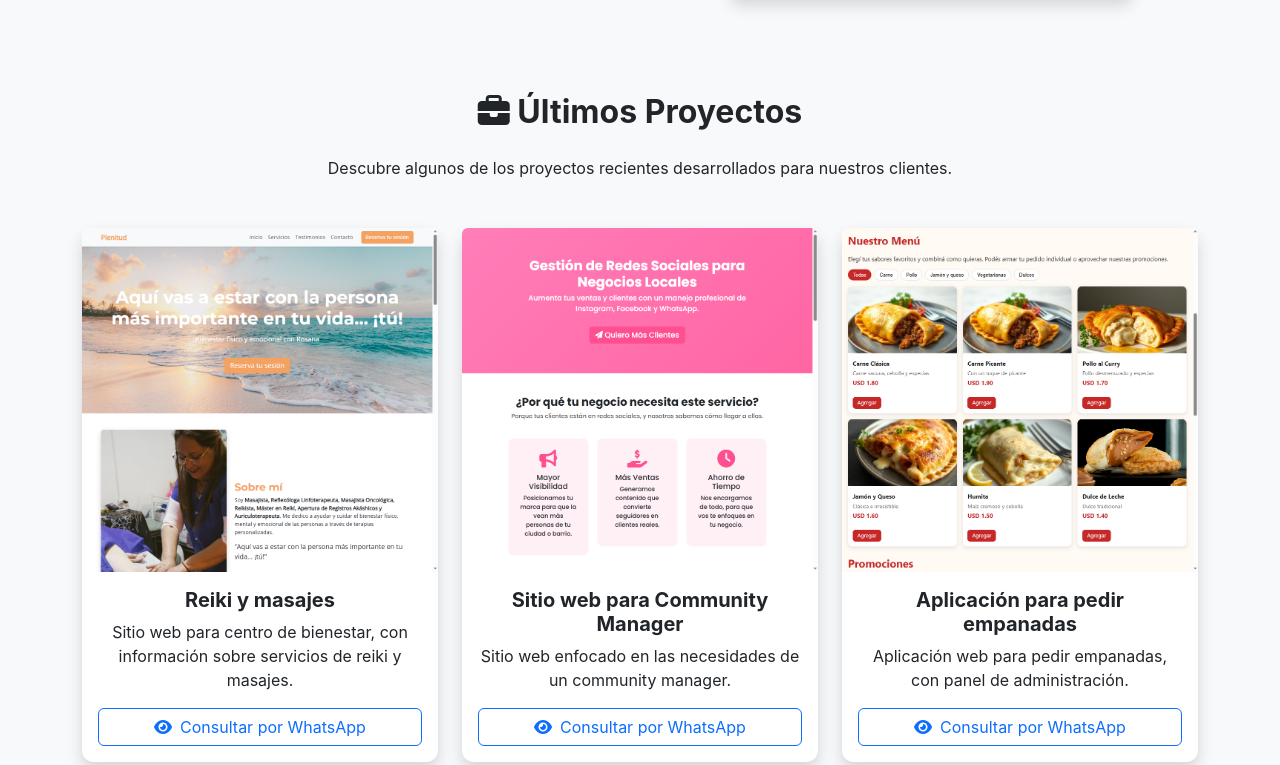
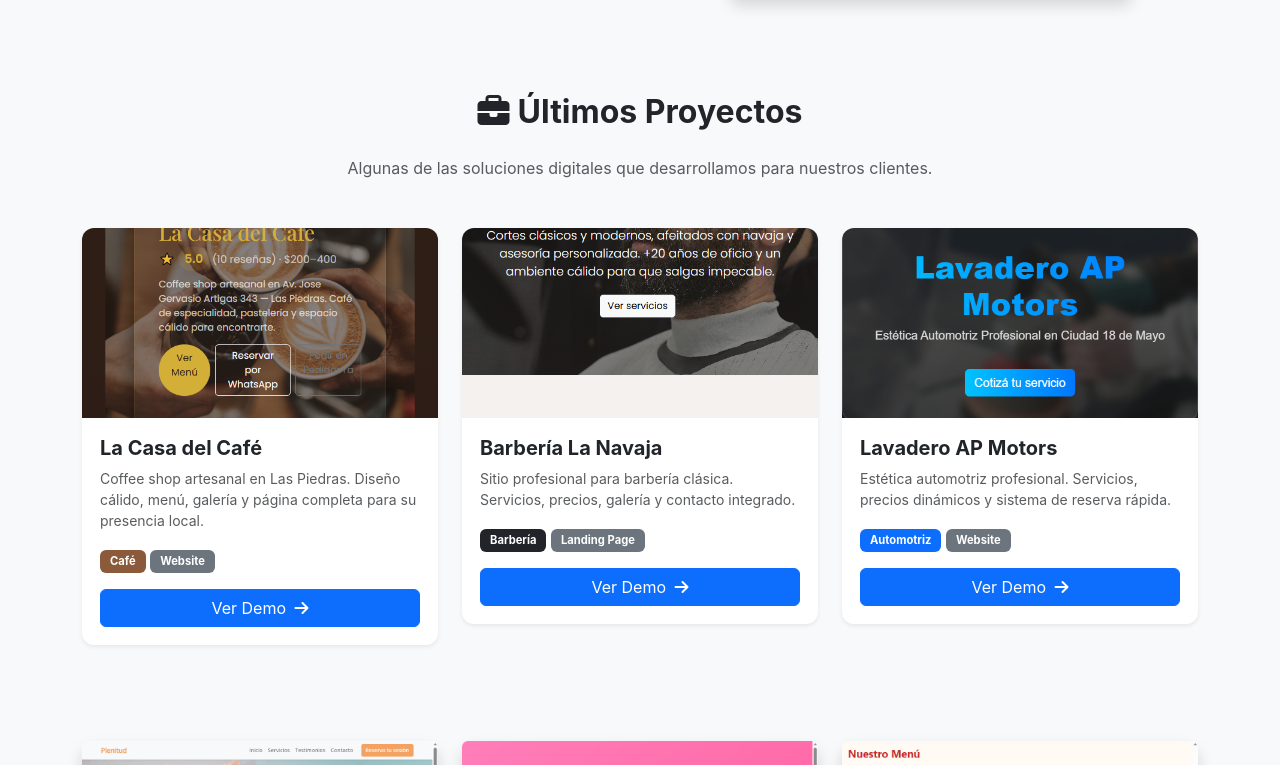
Before and after one commit to Joaquinnoble777/codenobleweb, a plain HTML site: page index.html in a window 1280 px wide. Shown: the part 1809-2574 px from the top of the page. Drawn offline with nearby package versions, Linux system fonts and the light colour scheme; a script that the page names is missing.

Commit message:
Add files via upload

```diff
--- a/index.html
+++ b/index.html
@@ -130,7 +130,7 @@ window.onload = typeLoop;
             <li><i class="fas fa-check-circle text-primary me-2"></i>Optimización para buscadores (SEO)</li>
             <li><i class="fas fa-check-circle text-primary me-2"></i>Soporte y mantenimiento continuo</li>
           </ul>
-         <a href="https://codenobleweb.netlify.app/planes" target="_blank" class="btn btn-primary btn-lg mt-3 shadow">
+         <a href="https://wa.me/59899946914?text=Quiero%20m%C3%A1s%20informaci%C3%B3n" target="_blank" class="btn btn-primary btn-lg mt-3 shadow">
          <i class="fas fa-comments me-1"></i> Consultanos Ahora
         </a>
         </div>
@@ -216,11 +216,125 @@ window.onload = typeLoop;
     </div>
   </section>
 
+
+  <!-- ============ SECCIÓN: ÚLTIMOS PROYECTOS (RESPONSIVE) ============ -->
+<section class="projects-pro py-5 bg-light" id="projects">
+  <div class="container">
+    <h2 class="text-center fw-bold mb-4">
+      <i class="fas fa-briefcase me-2"></i>Últimos Proyectos
+    </h2>
+    <p class="text-center mb-5 text-muted">Algunas de las soluciones digitales que desarrollamos para nuestros clientes.</p>
+
+    <div class="row g-4">
+
+      <!-- ✅ CARD 1 — La Casa del Café -->
+      <div class="col-md-4">
+        <div class="project-card shadow-sm">
+          <div class="project-img">
+            <img src="cafe.png" alt="La Casa del Café">
+          </div>
+          <div class="project-content">
+            <h5 class="fw-bold">La Casa del Café</h5>
+            <p class="text-muted small">
+              Coffee shop artesanal en Las Piedras. Diseño cálido, menú, galería y página completa para su presencia local.
+            </p>
+            <span class="badge bg-brown">Café</span>
+            <span class="badge bg-secondary">Website</span>
+            <a href="https://lacasadelcafelp.netlify.app/" target="_blank" class="btn btn-primary w-100 mt-3">
+              Ver Demo <i class="fas fa-arrow-right ms-1"></i>
+            </a>
+          </div>
+        </div>
+      </div>
+
+      <!-- ✅ CARD 2 — Barbería La Navaja -->
+      <div class="col-md-4">
+        <div class="project-card shadow-sm">
+          <div class="project-img">
+            <img src="/navaja.png" alt="Barbería La Navaja">
+          </div>
+          <div class="project-content">
+            <h5 class="fw-bold">Barbería La Navaja</h5>
+            <p class="text-muted small">
+              Sitio profesional para barbería clásica. Servicios, precios, galería y contacto integrado.
+            </p>
+            <span class="badge bg-dark">Barbería</span>
+            <span class="badge bg-secondary">Landing Page</span>
+            <a href="https://lanavajabarber.netlify.app/" target="_blank" class="btn btn-primary w-100 mt-3">
+              Ver Demo <i class="fas fa-arrow-right ms-1"></i>
+            </a>
+          </div>
+        </div>
+      </div>
+
+      <!-- ✅ CARD 3 — Lavadero AP Motors -->
+      <div class="col-md-4">
+        <div class="project-card shadow-sm">
+          <div class="project-img">
+            <img src="/ap motor.png" alt="Lavadero AP Motors">
+          </div>
+          <div class="project-content">
+            <h5 class="fw-bold">Lavadero AP Motors</h5>
+            <p class="text-muted small">
+              Estética automotriz profesional. Servicios, precios dinámicos y sistema de reserva rápida.
+            </p>
+            <span class="badge bg-primary">Automotriz</span>
+            <span class="badge bg-secondary">Website</span>
+            <a href="https://lanavajabarber.netlify.app/" target="_blank" class="btn btn-primary w-100 mt-3">
+              Ver Demo <i class="fas fa-arrow-right ms-1"></i>
+            </a>
+          </div>
+        </div>
+      </div>
+
+    </div>
+  </div>
+</section>
+
+<!-- ============ ESTILOS PARA LAS CARDS (UI/UX PRO) ============ -->
+<style>
+  .project-card {
+    background: #fff;
+    border-radius: 12px;
+    overflow: hidden;
+    transition: all 0.35s ease;
+  }
+
+  .project-card:hover {
+    transform: translateY(-6px);
+    box-shadow: 0 10px 25px rgba(0,0,0,0.15);
+  }
+
+  .project-img img {
+    width: 100%;
+    height: 190px;
+    object-fit: cover;
+    transition: transform 0.4s ease;
+  }
+
+  .project-card:hover .project-img img {
+    transform: scale(1.05);
+  }
+
+  .project-content {
+    padding: 18px;
+  }
+
+  .badge {
+    font-size: 0.7rem;
+    padding: 6px 10px;
+    border-radius: 6px;
+  }
+
+  .bg-brown {
+    background: #8a5a3b;
+  }
+</style>
+
+
  <!-- Últimos Trabajos -->
   <section class="projects py-5 bg-light" id="projects">
     <div class="container text-center">
-      <h2 class="mb-4 fw-bold"><i class="fas fa-briefcase"></i> Últimos Proyectos</h2>
-      <p class="mb-5">Descubre algunos de los proyectos recientes desarrollados para nuestros clientes.</p>
       <div class="row g-4">
         <div class="col-md-4">
           <div class="card h-100 shadow border-0">
@@ -228,8 +342,8 @@ window.onload = typeLoop;
             <div class="card-body">
               <h5 class="card-title fw-bold">Reiki y masajes</h5>
               <p class="card-text">Sitio web para centro de bienestar, con información sobre servicios de reiki y masajes.</p>
-                <a href="https://wa.me/59899946914?text=Hola%2C%20me%20interesa%20el%20sitio%20web%20para%20Reiki%20y%20masajes%20que%20vi%20en%20su%20web.%20%C2%BFMe%20pueden%20dar%20m%C3%A1s%20informaci%C3%B3n%3F" target="_blank" class="btn btn-outline-primary d-flex align-items-center justify-content-center gap-2 mt-2">
-                  <i class="fas fa-eye"></i> Consultar por WhatsApp
+               <a href="http://plenitudconrosana.uy/" target="_blank" class="btn btn-primary w-100 mt-3">
+              Ver Demo <i class="fas fa-arrow-right ms-1"></i>
             </a>
             </div>
           </div>
@@ -240,8 +354,8 @@ window.onload = typeLoop;
             <div class="card-body">
               <h5 class="card-title fw-bold">Sitio web para Community Manager</h5>
               <p class="card-text">Sitio web enfocado en las necesidades de un community manager.</p>
-                <a href="https://wa.me/59899946914?text=Hola%2C%20me%20interesa%20el%20sitio%20web%20para%20Community%20Manager%20que%20vi%20en%20su%20web.%20%C2%BFMe%20pueden%20dar%20m%C3%A1s%20informaci%C3%B3n%3F" target="_blank" class="btn btn-outline-primary d-flex align-items-center justify-content-center gap-2 mt-2">
-                  <i class="fas fa-eye"></i> Consultar por WhatsApp
+               <a href="https://comunitymanager.netlify.app/" target="_blank" class="btn btn-primary w-100 mt-3">
+              Ver Demo <i class="fas fa-arrow-right ms-1"></i>
             </a>
             </div>
           </div>
@@ -252,8 +366,8 @@ window.onload = typeLoop;
             <div class="card-body">
               <h5 class="card-title fw-bold">Aplicación para pedir empanadas</h5>
               <p class="card-text">Aplicación web para pedir empanadas, con panel de administración.</p>
-                <a href="https://wa.me/59899946914?text=Hola%2C%20me%20interesa%20la%20aplicaci%C3%B3n%20para%20pedir%20empanadas%20que%20vi%20en%20su%20web.%20%C2%BFMe%20pueden%20dar%20m%C3%A1s%20informaci%C3%B3n%3F" target="_blank" class="btn btn-outline-primary d-flex align-items-center justify-content-center gap-2 mt-2">
-                  <i class="fas fa-eye"></i> Consultar por WhatsApp
+              <a href="https://apppedirempanadas.netlify.app/" target="_blank" class="btn btn-primary w-100 mt-3">
+              Ver Demo <i class="fas fa-arrow-right ms-1"></i>
             </a>
             </div>
           </div>
@@ -265,8 +379,8 @@ window.onload = typeLoop;
     <div class="card-body">
       <h5 class="card-title fw-bold">Fitness Pro Equipment</h5>
       <p class="card-text">Venta, instalación y mantenimiento profesional de máquinas fitness. Equipos garantizados, financiación disponible y soporte 24/7.</p>
-      <a href="https://wa.me/59899946914?text=Hola%2C%20me%20interesa%20el%20proyecto%20Fitness%20Pro%20Equipment%20que%20vi%20en%20su%20web.%20%C2%BFMe%20pueden%20dar%20m%C3%A1s%20informaci%C3%B3n%3F" target="_blank" class="btn btn-outline-primary d-flex align-items-center justify-content-center gap-2 mt-2">
-        <i class="fas fa-eye"></i> Consultar por WhatsApp
+<a href="https://equiposfitt.netlify.app/" target="_blank" class="btn btn-primary w-100 mt-3">
+              Ver Demo <i class="fas fa-arrow-right ms-1"></i>
             </a>
     </div>
   </div>
@@ -279,17 +393,15 @@ window.onload = typeLoop;
     <div class="card-body">
       <h5 class="card-title fw-bold">Fitness Store</h5>
       <p class="card-text">Tienda uruguaya de suplementos y accesorios deportivos. Productos 100% originales, envíos rápidos y atención personalizada por WhatsApp.</p>
-      <a href="https://wa.me/59899946914?text=Hola%2C%20me%20interesa%20el%20proyecto%20Fitness%20Store%20que%20vi%20en%20su%20web.%20%C2%BFMe%20pueden%20dar%20m%C3%A1s%20informaci%C3%B3n%3F" target="_blank" class="btn btn-outline-primary d-flex align-items-center justify-content-center gap-2 mt-2">
-        <i class="fas fa-eye"></i> Consultar por WhatsApp
+      <a href="https://tiendafitt.netlify.app/" class="btn btn-primary w-100 mt-3">
+              Ver Demo <i class="fas fa-arrow-right ms-1"></i>
             </a>
     </div>
   </div>
   </div>
-
       </div>
     </div>
   </section>
-
 
   <!-- Aplicaciones Desarrolladas -->
 
```
Lines whose indentation alone changed are shown as unchanged.
